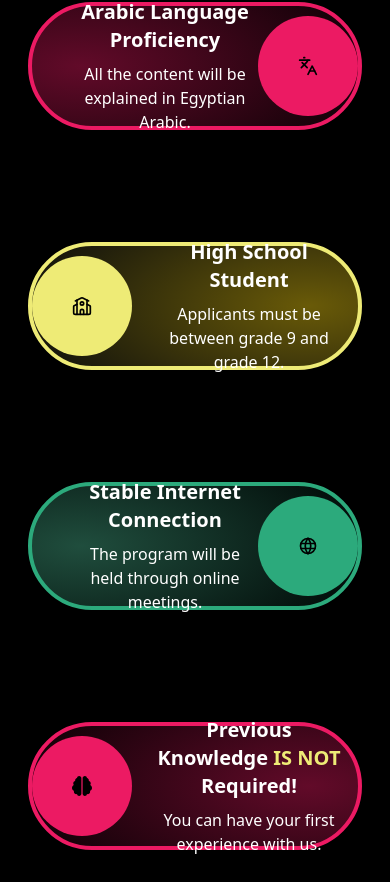
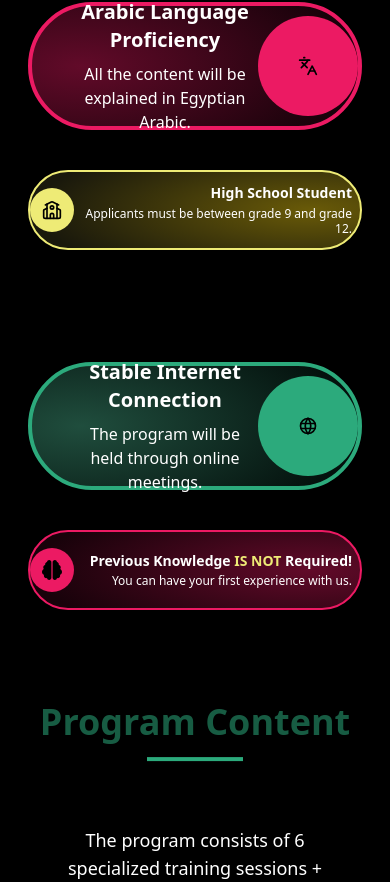
Before and after one commit to YAFFMN/OVAC, a React (Vite) app: page /bootcamp in a window 390 px wide. Shown: the part 2282-3164 px from the top of the page. Built offline with nearby package versions, Linux system fonts and the light colour scheme.

Commit message:
Update R_EligabilityCard.jsx

```diff
--- a/src/Components/ui/R_EligabilityCard.jsx
+++ b/src/Components/ui/R_EligabilityCard.jsx
@@ -1,19 +1,20 @@
+// R_EligabilityCard.jsx
 import React from 'react'
 import { LuLanguages } from 'react-icons/lu'
+
 const R_EligabilityCard = ({
-    // If provided, overrides computed gradient
     gradient,
     borderColor = "var(--main-color)",
-    Icon = <LuLanguages className="text-6xl text-center text-white" />,
+    Icon = <LuLanguages className="text-2xl sm:text-3xl md:text-4xl lg:text-5xl xl:text-6xl text-center text-white" />,
     title = "Arabic Language Proficiency",
-    description = "All the content will be explained in Egyptain Arabic",
+    description = "All the content will be explained in Egyptian Arabic",
+    textAlign = "right",
+    className = ""
 }) => {
     return (
         <div
-          className="flex justify-between items-center border-4 rounded-full pr-4 max-w-2xl w-full text-center mt-24 text-white h-32"
+          className={`flex justify-between items-center border-2 sm:border-3 md:border-4 rounded-full pr-2 sm:pr-3 md:pr-4 w-full text-center mt-6 sm:mt-12 md:mt-16 lg:mt-20 xl:mt-24 text-white h-20 sm:h-24 md:h-28 lg:h-30 xl:h-32 ${className}`}
           style={{
-            // Tie gradient to borderColor via a CSS variable and color-mix
-            // Positioned toward the left (icon side)
             backgroundImage: gradient ?? `radial-gradient(120% 140% at 15% 50%, color-mix(in srgb, ${borderColor} 35%, transparent) 0%, color-mix(in srgb, ${borderColor} 15%, transparent) 40%, transparent 70%)`,
             backgroundColor: `color-mix(in srgb, ${borderColor} 10%, transparent)`,
             backgroundRepeat: 'no-repeat',
@@ -23,7 +24,7 @@ const R_EligabilityCard = ({
           }}
         >
             <div
-              className="rounded-full p-10 flex items-center justify-end"
+              className="rounded-full p-3 sm:p-4 md:p-6 lg:p-8 xl:p-10 flex items-center justify-center"
               style={{
                 background: borderColor,
               }}
@@ -31,15 +32,15 @@ const R_EligabilityCard = ({
               {Icon}
             </div>
           <div
-            className="flex flex-col items-end justify-end py-6"
+            className="flex flex-col items-end justify-center py-2 sm:py-3 md:py-4 lg:py-5 xl:py-6 flex-1"
             style={{
               background: "transparent",
             }}
           >
-            <h2 className="text-xl font-bold ml-6">
-                {title}</h2>
-            <p className="text-md font-medium ml-6 mt-2">
-              {" "}
+            <h2 className="text-sm sm:text-base md:text-lg lg:text-xl xl:text-2xl font-bold ml-2 sm:ml-3 md:ml-4 lg:ml-5 xl:ml-6 leading-tight text-right">
+                {title}
+            </h2>
+            <p className="text-xs sm:text-sm md:text-base lg:text-lg xl:text-xl font-medium ml-2 sm:ml-3 md:ml-4 lg:ml-5 xl:ml-6 mt-1 sm:mt-2 leading-tight text-right">
               {description}
             </p>
           </div>
```
